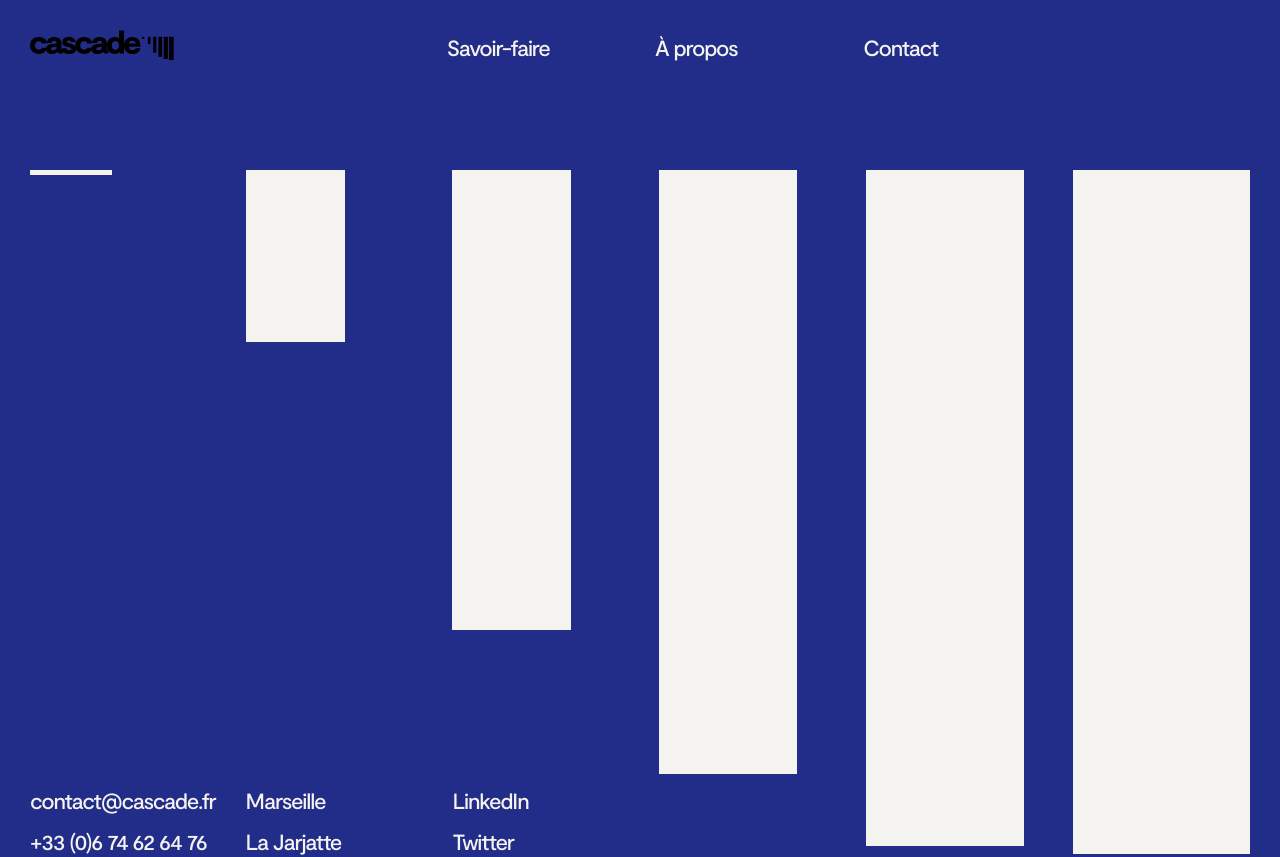
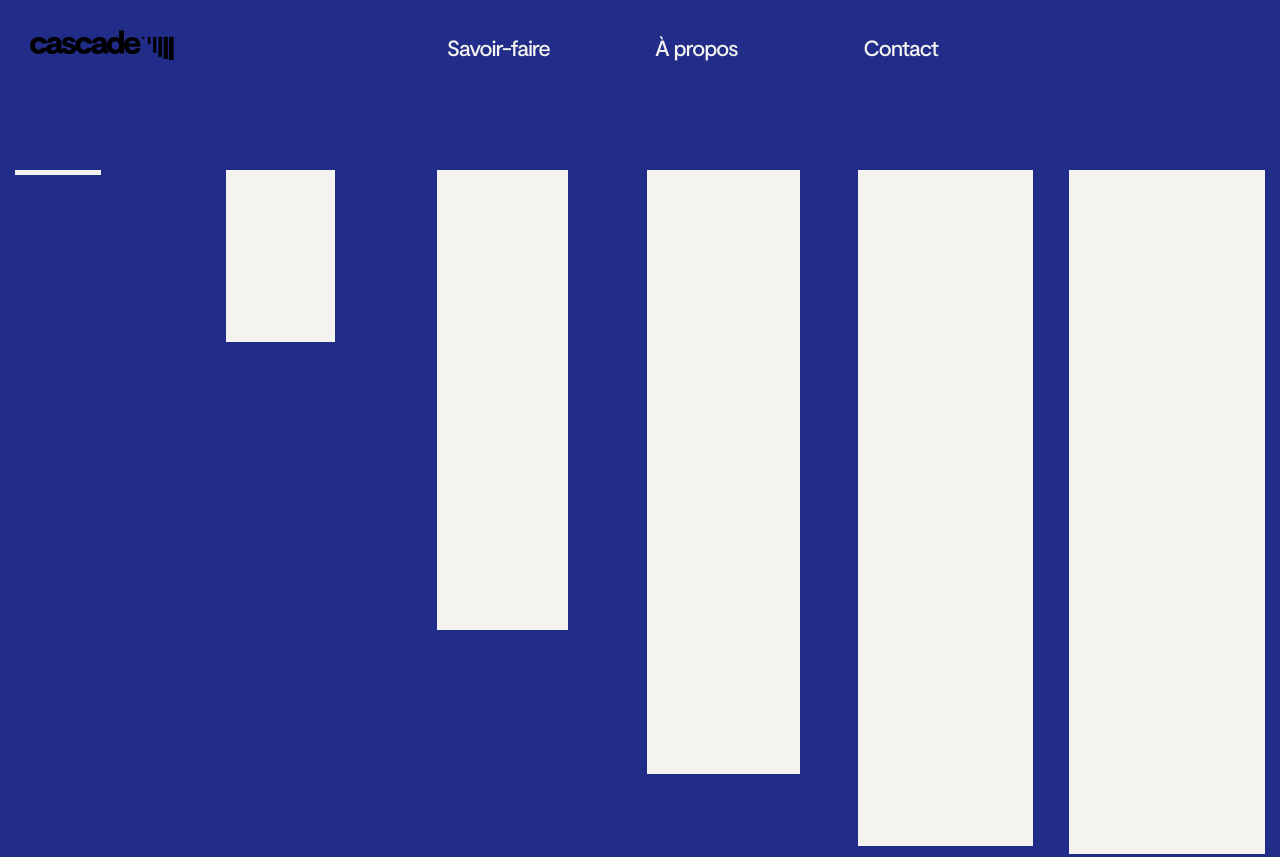
Before and after one commit to LapassetAC/cascade, a Next.js app: page /contact in a window 1280 px wide. Shown: the top 857 px of the page. Built offline with nearby package versions, Linux system fonts and the light colour scheme.

Commit message:
test footer anim

```diff
--- a/src/components/layout/footer.js
+++ b/src/components/layout/footer.js
@@ -8,7 +8,11 @@ const StyledFooter = styled.footer`
   padding-bottom: 30px;
   margin-top: 60px;
   font-size: 12px;
-  @media ${({ theme }) => theme.minWidth.md} {
+  display: grid;
+  grid-template-columns: repeat(6, 1fr);
+  grid-gap: 15px;
+  margin: 0 15px;
+  @media ${({ theme }) => theme.minWidth.sm} {
     font-size: 16px;
     margin-top: 80px;
   }
@@ -45,9 +49,11 @@ const StyledFooter = styled.footer`
               width: ${$progressInPercent * 0.56}%;
               min-height: 5px;
 
+              @media ${({ theme }) => theme.minWidth.sm} {
                 height: calc(
                   ${$progressInPercent * 0.36}vh - ${theme.headerHeight + 30}px
                 );
+              }
             `}
     }
     &:nth-child(3) {
@@ -61,10 +67,14 @@ const StyledFooter = styled.footer`
           : css`
               width: ${$progressInPercent * 0.67}%;
               min-height: 5px;
-
+              height: calc(
+                ${$progressInPercent * 0.72}vh - ${theme.headerHeight + 200}px
+              );
+              @media ${({ theme }) => theme.minWidth.sm} {
                 height: calc(
                   ${$progressInPercent * 0.72}vh - ${theme.headerHeight + 30}px
                 );
+              }
             `}
     }
     &:nth-child(4) {
@@ -78,10 +88,14 @@ const StyledFooter = styled.footer`
           : css`
               width: ${$progressInPercent * 0.78}%;
               min-height: 5px;
-
+              height: calc(
+                ${$progressInPercent * 0.9}vh - ${theme.headerHeight + 200}px
+              );
+              @media ${({ theme }) => theme.minWidth.sm} {
                 height: calc(
                   ${$progressInPercent * 0.9}vh - ${theme.headerHeight + 30}px
                 );
+              }
             `}
     }
     &:nth-child(5) {
@@ -97,12 +111,18 @@ const StyledFooter = styled.footer`
               min-height: 5px;
 
               height: calc(
+                ${$progressInPercent * 0.99}vh - ${theme.headerHeight + 200}px
+              );
+              @media ${({ theme }) => theme.minWidth.sm} {
+                height: calc(
                   ${$progressInPercent * 0.99}vh - ${theme.headerHeight + 30}px
                 );
+              }
             `}
     }
     &:nth-child(6) {
       grid-column: 6 / 7;
+
       ${({ $progressInPercent, $noAnimation }) =>
         $noAnimation
           ? css`
@@ -114,27 +134,49 @@ const StyledFooter = styled.footer`
               min-height: 5px;
 
               height: calc(
+                ${$progressInPercent}vh - ${theme.headerHeight + 200}px
+              );
+              @media ${({ theme }) => theme.minWidth.sm} {
+                height: calc(
                   ${$progressInPercent}vh - ${theme.headerHeight + 30}px
                 );
+              }
             `}
     }
   }
   div {
-    grid-row: 1/2;
     align-self: self-end;
     color: ${({ $colors }) => $colors.fontColor};
+    @media ${({ theme }) => theme.minWidth.sm} {
+      grid-row: 1/2;
+    }
     a {
       display: block;
       margin-top: 15px;
     }
     &:nth-of-type(1) {
+      grid-column: 1 / 4;
+      grid-row: 2/3;
+
+      @media ${({ theme }) => theme.minWidth.sm} {
         grid-column: 1 / 2;
       }
+    }
     &:nth-of-type(2) {
+      grid-column: 4 / 6;
+      grid-row: 2/3;
+
+      @media ${({ theme }) => theme.minWidth.sm} {
         grid-column: 2 / 3;
       }
+    }
     &:nth-of-type(3) {
+      grid-column: 5 / 7;
+      grid-row: 2/3;
+      justify-self: end;
+      @media ${({ theme }) => theme.minWidth.sm} {
         grid-column: 3 / 4;
+      }
     }
   }
 `;
```
Lines whose indentation alone changed are shown as unchanged.
